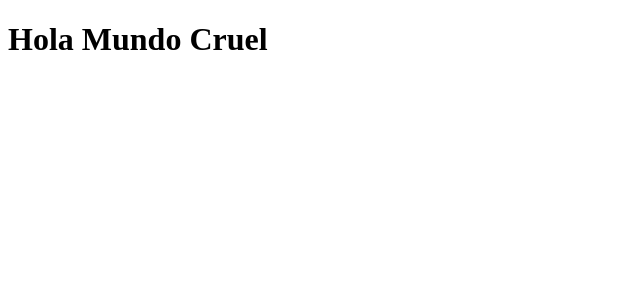
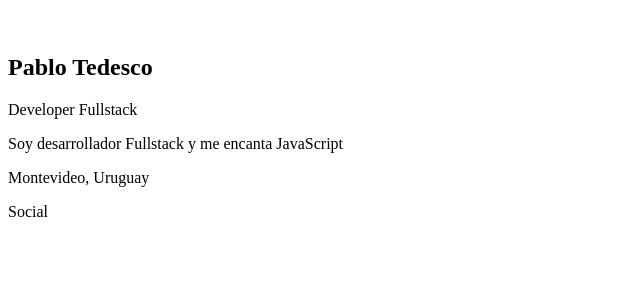
Before and after one commit to tedesco8/digital-cv, a React app: page / in a window 1280 px wide. Shown: the top 300 px of the page, without its empty margins (0-640 px from the left). Built offline with nearby package versions, Linux system fonts and the light colour scheme.

Commit message:
Componentes - Skills y Social codificados

```diff
--- a/src/components/About.jsx
+++ b/src/components/About.jsx
@@ -1,7 +1,30 @@
 import React from 'react';
 
 const About = () => (
-    <h1>Hola Mundo Cruel</h1>
+    <div className="About">
+       <div className="About-container">
+          <div className="About-avatar">
+             <figure>
+                <img src="/" alt="" />
+             </figure>
+          </div>
+          <div className="About-name">
+             <h2>Pablo Tedesco</h2>
+          </div>
+          <div className="About-profession">
+             <p>Developer Fullstack</p>
+          </div>
+          <div className="About-desc">
+             <p>Soy desarrollador Fullstack y me encanta JavaScript</p>
+          </div>
+          <div className="About-location">
+             <p>Montevideo, Uruguay</p>
+          </div>
+          <div className="About-social">
+          Social
+          </div>
+       </div>
+    </div>
 );
 
 export default About;
```
Also changed, not shown: src/components/Certificates.jsx (+14 -0 lines), src/components/Education.jsx (+14 -0 lines), src/components/Experience.jsx (+12 -0 lines), src/components/Info.jsx (+11 -0 lines), src/components/Main.jsx (+11 -0 lines), src/components/Sidebar.jsx (+11 -0 lines), src/containers/App.jsx (added, +28 -0 lines).
